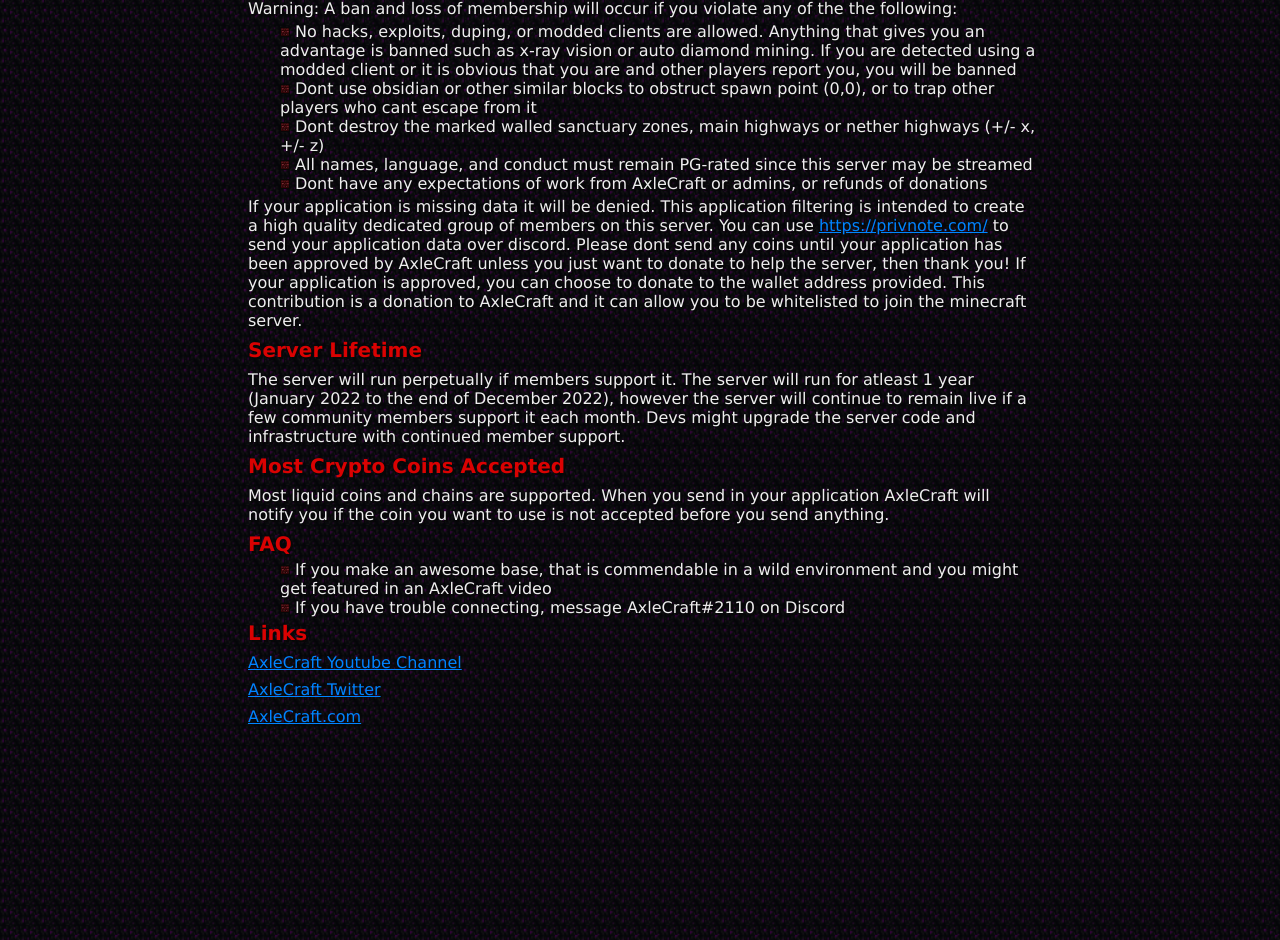
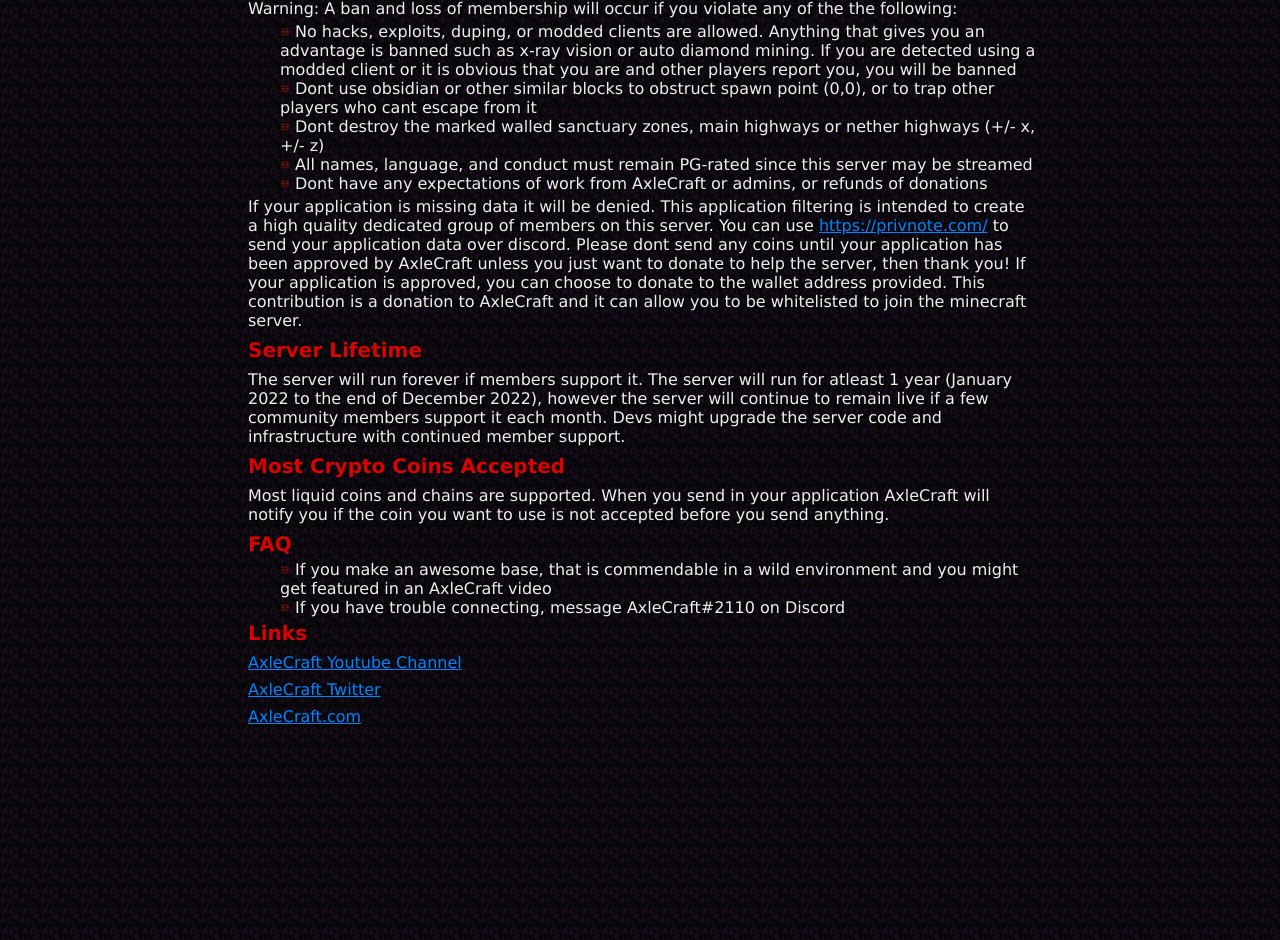
Before and after one commit to AxleCraft/WildyMinecraftServer, a plain HTML site: page index.html in a window 1280 px wide. Shown: the part 1095-2035 px from the top of the page. Drawn offline with Linux system fonts and the light colour scheme.

Commit message:
Update index.html

```diff
--- a/index.html
+++ b/index.html
@@ -221,7 +221,7 @@
         <p>If your application is missing data it will be denied. This application filtering is intended to create a high quality dedicated group of members on this server. You can use <a href="https://privnote.com/" target="_blank">https://privnote.com/</a> to send your application data over discord. Please dont send any coins until your application has been approved by AxleCraft unless you just want to donate to help the server, then thank you! If your application is approved, you can choose to donate to the wallet address provided. This contribution is a donation to AxleCraft and it can allow you to be whitelisted to join the minecraft server.</p>
 
         <h2>Server Lifetime</h2>
-        <p>The server will run perpetually if members support it. The server will run for atleast 1 year (January 2022 to the end of December 2022), however the server will continue to remain live if a few community members support it each month. Devs might upgrade the server code and infrastructure with continued member support.</p>
+        <p>The server will run forever if members support it. The server will run for atleast 1 year (January 2022 to the end of December 2022), however the server will continue to remain live if a few community members support it each month. Devs might upgrade the server code and infrastructure with continued member support.</p>
 
         <h2>Most Crypto Coins Accepted</h2>
         <p>Most liquid coins and chains are supported. When you send in your application AxleCraft will notify you if the coin you want to use is not accepted before you send anything.</p>
```
